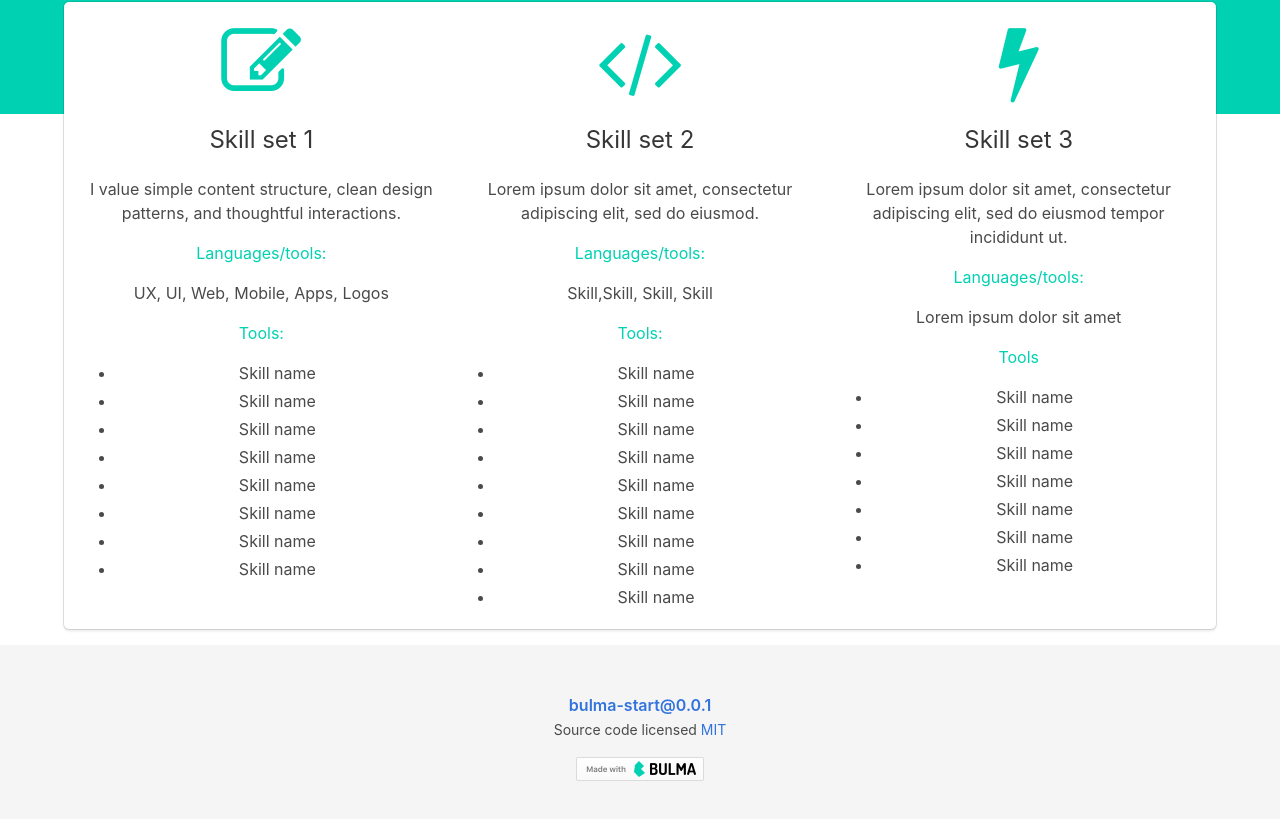
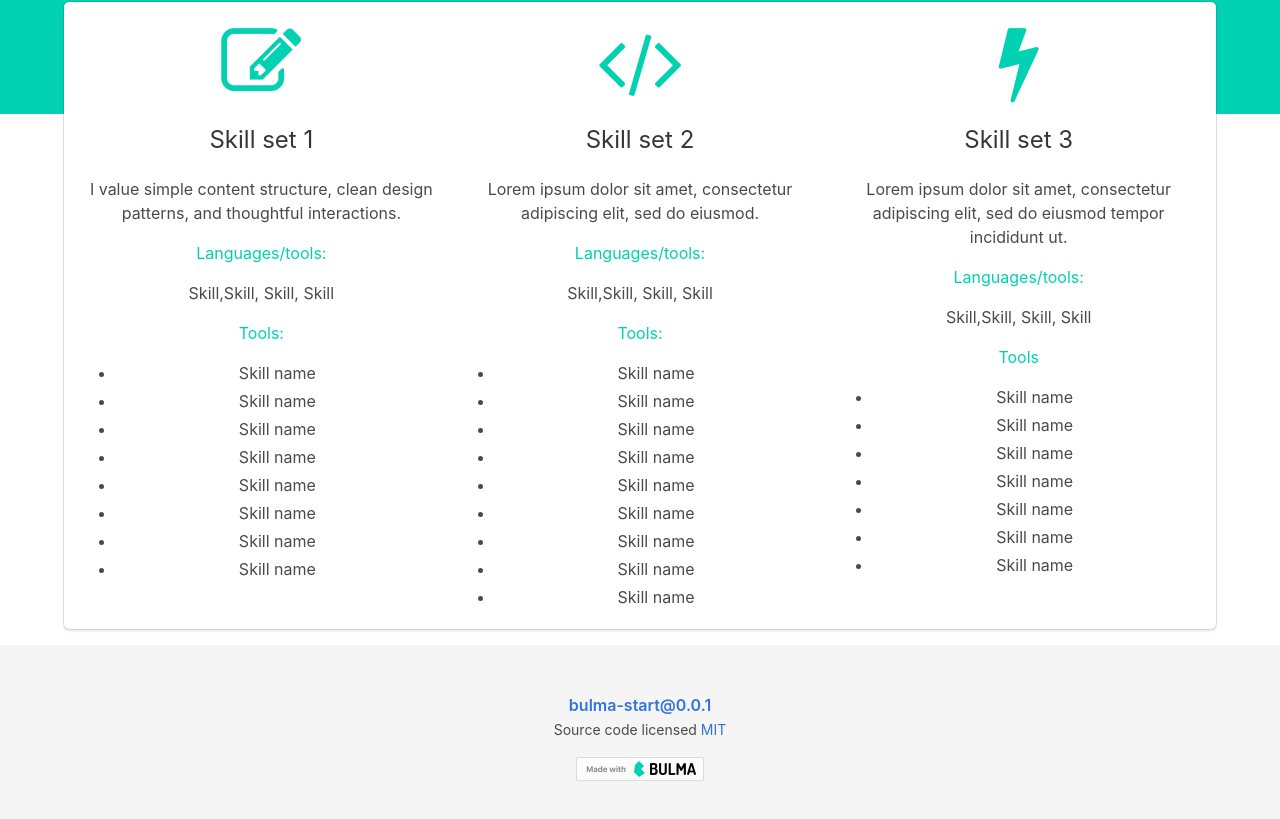
Before and after one commit to archsaan/agilis, a website: page index.html in a window 1280 px wide. Shown: the part 1868-2687 px from the top of the page. Drawn offline with nearby package versions, Linux system fonts and the light colour scheme; animation ran at ten frames a second.

Commit message:
Update index.html

```diff
--- a/index.html
+++ b/index.html
@@ -7,7 +7,6 @@
     <title>Agilis</title>
     <link rel="stylesheet" href="css/main.css">
     <link rel="stylesheet" href="https://stackpath.bootstrapcdn.com/font-awesome/4.7.0/css/font-awesome.min.css">
-
   </head>
   <body>
     <nav class="navbar is-medium is-primary is-transparent">
@@ -34,7 +33,6 @@
               </h1>
               <h2 class="subtitle is-4">
                   I design and code beautifully simple things, and I love what I do.
-
               </h2>
             </div>
           </div>
@@ -106,11 +104,10 @@
             <div class="columns is-centered">
               <div class="column">
                 <i class="fa fa-5x fa-pencil-square-o has-text-primary" aria-hidden="true"></i>
-
                 <h1 class="title is-size-4 is-spaced">Skill set 1</h1>
                 <p>I value simple content structure, clean design patterns, and thoughtful interactions.</p>
                 <p class="list-title has-text-primary has-text-weight-normal">Languages/tools:</p>
-                <p>UX, UI, Web, Mobile, Apps, Logos</p>
+                <p>Skill,Skill, Skill, Skill</p>
                 <p class="list-title has-text-primary has-text-weight-normal">Tools:</p>
                 <ul>
                   <li>Skill name</li>
@@ -125,7 +122,6 @@
               </div>
               <div class="column">
                 <span class="has-text-primary"><i class="fa fa-5x fa-code" aria-hidden="true"></i></span>
-
                 <h1 class="title is-size-4 is-spaced">Skill set 2</h1>
                 <p>Lorem ipsum dolor sit amet, consectetur adipiscing elit, sed do eiusmod.</p>
                 <p class="list-title has-text-primary has-text-weight-normal">Languages/tools:</p>
@@ -145,11 +141,10 @@
               </div>
               <div class="column">
                 <i class="fa fa-5x fa-bolt has-text-primary" aria-hidden="true"></i>
-
                 <h1 class="title is-size-4 is-spaced">Skill set 3</h1>
                 <p>Lorem ipsum dolor sit amet, consectetur adipiscing elit, sed do eiusmod tempor incididunt ut.</p>
                 <p class="list-title has-text-primary has-text-weight-normal">Languages/tools:</p>
-                <p>Lorem ipsum dolor sit amet</p>
+                <p>Skill,Skill, Skill, Skill</p>
                 <p class="list-title has-text-primary has-text-weight-normal">Tools</p>
                 <ul>
                   <li>Skill name</li>
@@ -166,8 +161,6 @@
         </div>
       </div>
     </section>
-
-
     <footer class="footer has-text-centered">
       <div class="container">
          <div class="columns">
```
